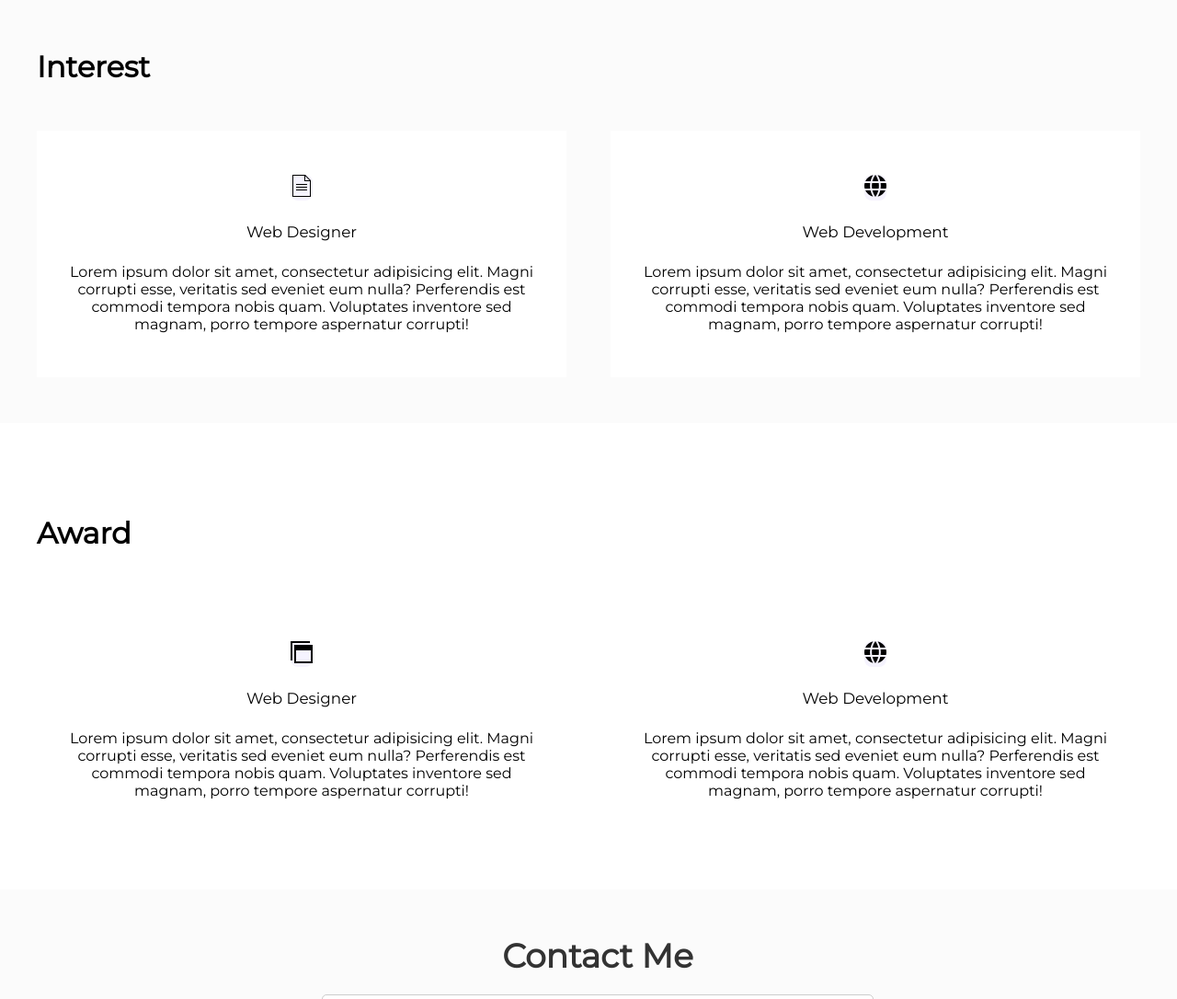
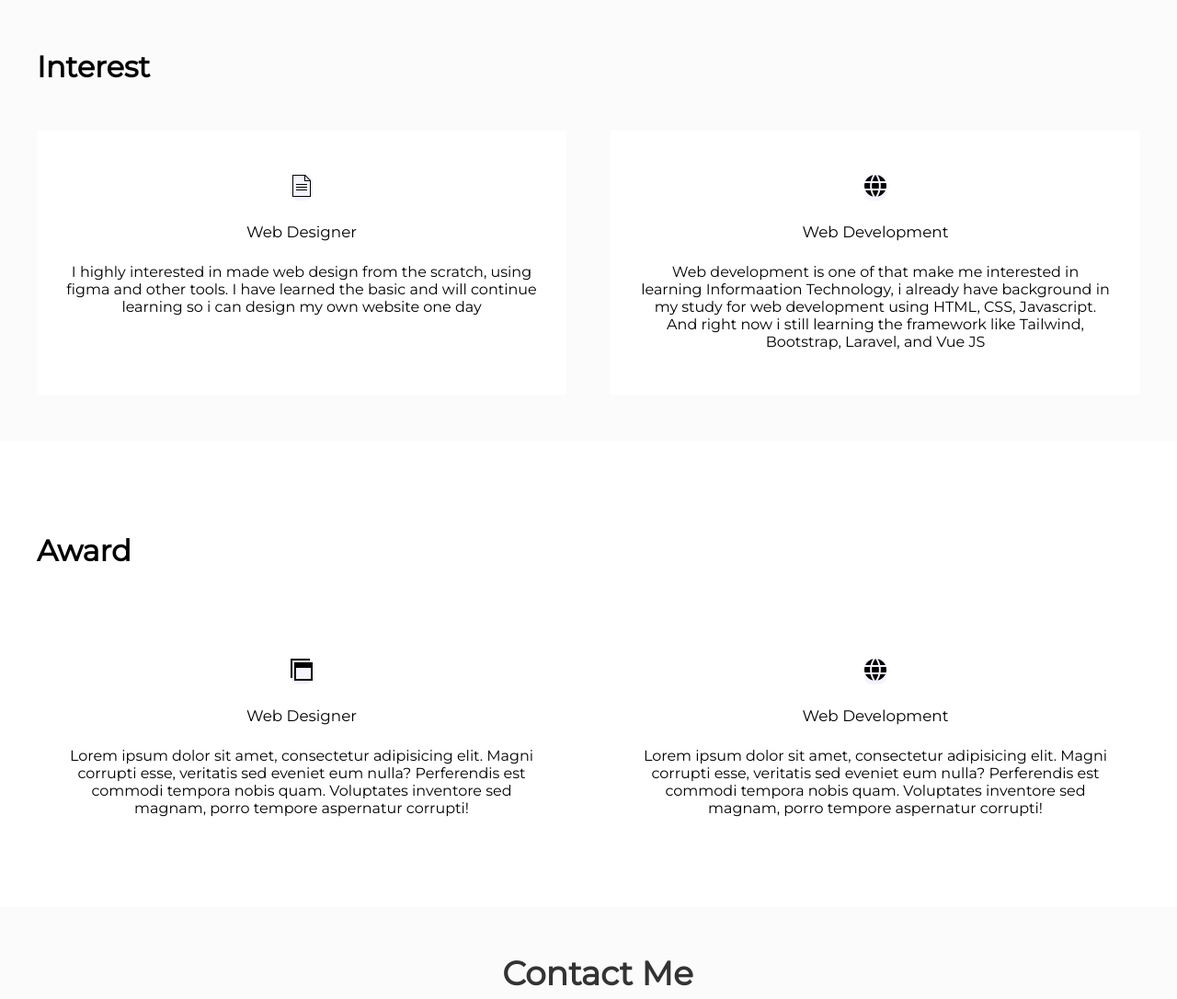
Before and after one commit to Rakum4/Final-Projek-Prakerja, a plain HTML site: page index.html in a window 1280 px wide. Shown: the part 2061-3147 px from the top of the page at 92% size. Drawn offline with nearby package versions, Linux system fonts and the light colour scheme.

```diff
--- a/index.html
+++ b/index.html
@@ -126,9 +126,7 @@
               </svg>
             </div>
             <h4>Web Designer</h4>
-            <p>
-              Lorem ipsum dolor sit amet, consectetur adipisicing elit. Magni corrupti esse, veritatis sed eveniet eum nulla? Perferendis est commodi tempora nobis quam. Voluptates inventore sed magnam, porro tempore aspernatur corrupti!
-            </p>
+            <p>I highly interested in made web design from the scratch, using figma and other tools. I have learned the basic and will continue learning so i can design my own website one day</p>
           </div>
 
           <div class="service">
@@ -141,7 +139,8 @@
             </div>
             <h4>Web Development</h4>
             <p>
-              Lorem ipsum dolor sit amet, consectetur adipisicing elit. Magni corrupti esse, veritatis sed eveniet eum nulla? Perferendis est commodi tempora nobis quam. Voluptates inventore sed magnam, porro tempore aspernatur corrupti!
+              Web development is one of that make me interested in learning Informaation Technology, i already have background in my study for web development using HTML, CSS, Javascript. And right now i still learning the framework like
+              Tailwind, Bootstrap, Laravel, and Vue JS
             </p>
           </div>
         </div>
```
